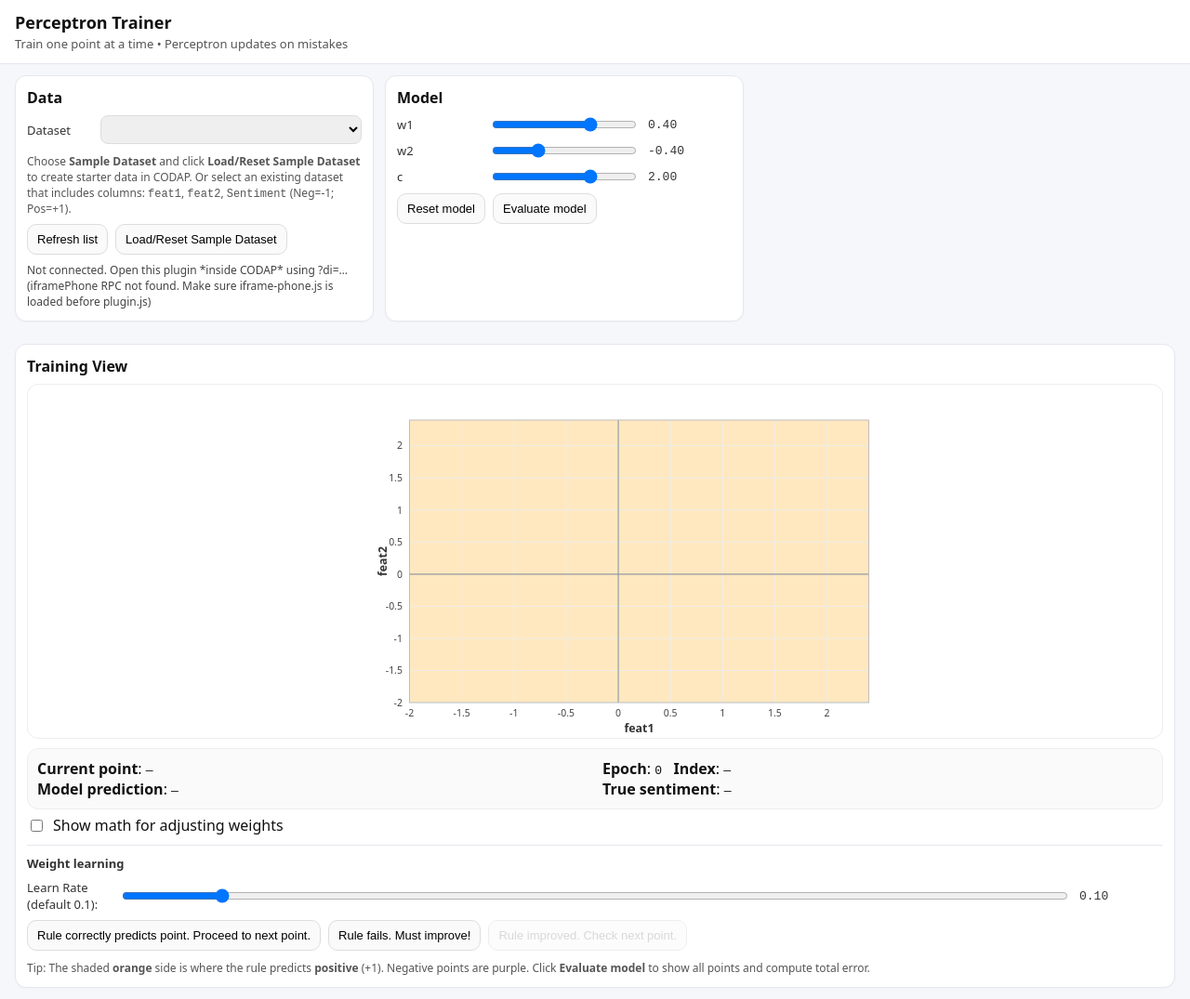
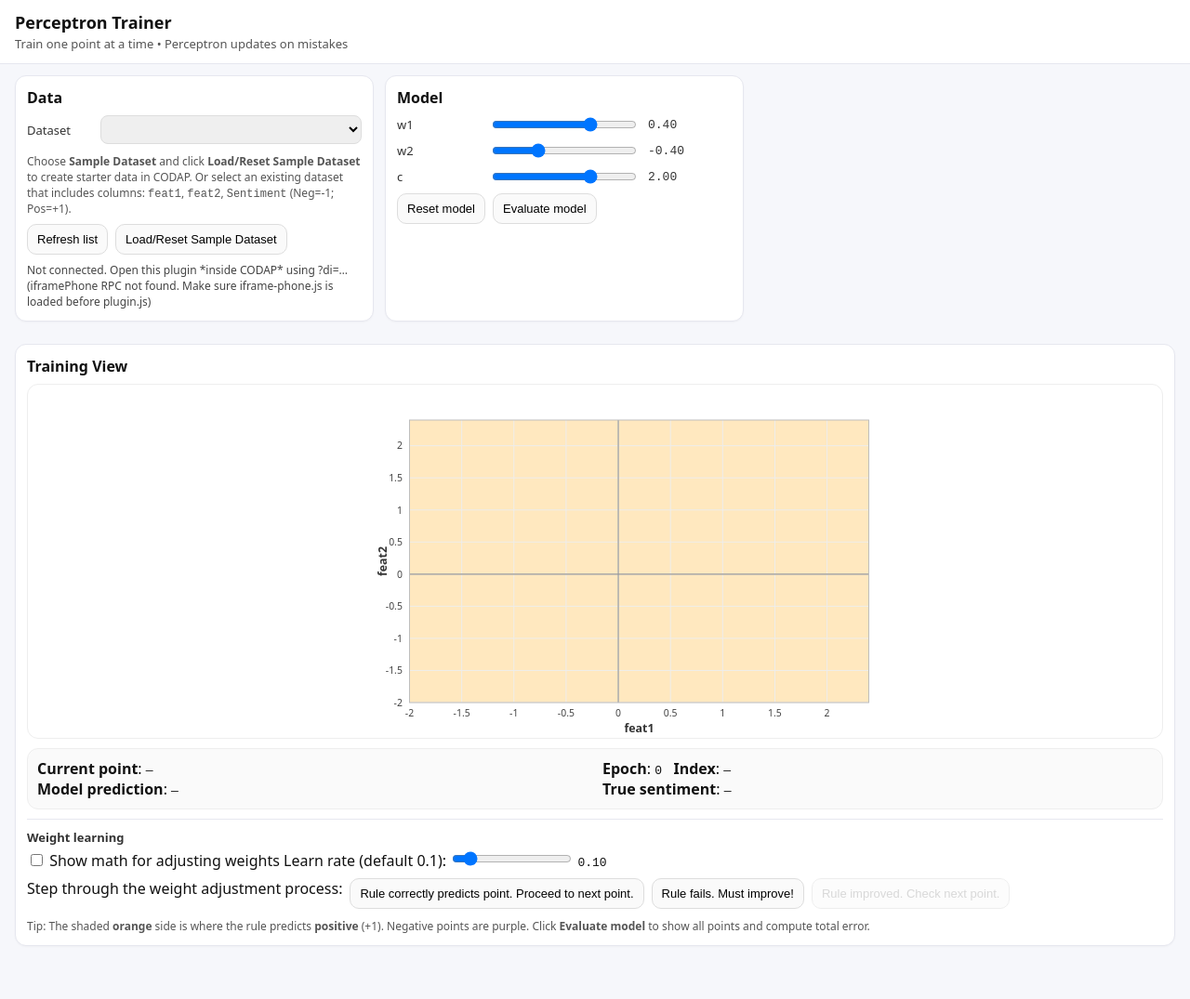
Before and after one commit to rellisCC/PerceptronRule, a plain HTML site: page index.html in a window 1280 px wide. Shown: the whole page at 93% size. After the commit the page ends 1030 px from the top, so only its background shows below. Drawn offline with Linux system fonts and the light colour scheme.

Commit message:
Update index.html
Update UI structure

```diff
--- a/index.html
+++ b/index.html
@@ -92,21 +92,25 @@
       </div>
     </div>
 
-    <label style="display:flex;align-items:center;gap:8px;margin-top:6px;">
-      <input type="checkbox" id="toggleMath">
-      <span>Show math for adjusting weights</span>
-    </label>
 
     <div class="subsection" id="weightLearning">
       <div class="subsection-title">Weight learning</div>
 
-    <label class="field">
-      <span>Learn Rate (default 0.1):</span>
-      <input id="lr" type="range" min="0" max="1" step="0.01" value="0.1"/>
-      <span class="mono" id="lrVal"></span>
-    </label>
+    <div class="math-and-lr">
+      <label class="math-toggle">
+        <input type="checkbox" id="toggleMath">
+        <span>Show math for adjusting weights</span>
+      </label>
+
+      <label class="lr-inline">
+        <span>Learn rate (default 0.1):</span>
+        <input id="lr" type="range" min="0" max="1" step="0.01" value="0.1"/>
+        <span class="mono" id="lrVal"></span>
+      </label>
+    </div>
 
     <div class="btnrow">
+      <span>Step through the weight adjustment process:</span>
       <button id="btnCorrect">Rule correctly predicts point. Proceed to next point.</button>
       <button id="btnFail">Rule fails. Must improve!</button>
       <button id="btnNextAfterImprove" disabled>Rule improved. Check next point.</button>
```
